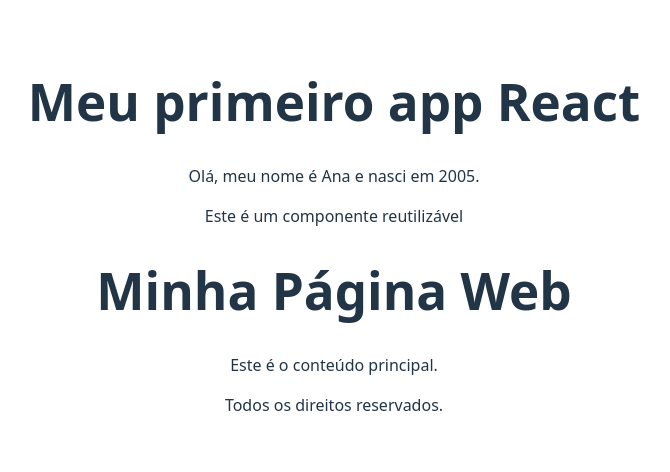
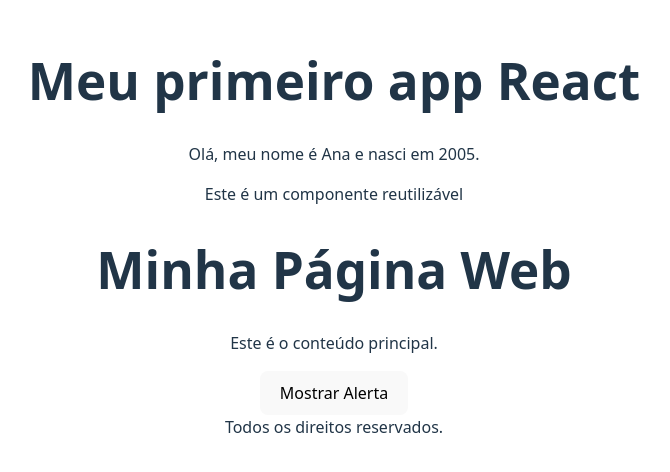
Before and after one commit to ACPedrosa/Desenvolvimento_Mobile, a React (Vite) app in the folder meu-trabalho-mobile/: page / in a window 1280 px wide. Shown: the part 172-644 px from the top of the page, without its empty margins (306-976 px from the left). Built offline with nearby package versions, Linux system fonts and the light colour scheme.

Commit message:
docs(Conteudo.tsx): create button for Ex005

```diff
--- a/meu-trabalho-mobile/src/components/Conteudo.tsx
+++ b/meu-trabalho-mobile/src/components/Conteudo.tsx
@@ -1,7 +1,15 @@
 // src/components/Conteudo.tsx
+import '../App.css';
+
 function Conteudo() {
   return (
-    <p>Este é o conteúdo principal.</p>
+    <div>
+        <p>Este é o conteúdo principal.</p>
+        {/* Botão com função inline no onClick */}
+        <button onClick={() => alert("Você clicou no botão!")}>
+            Mostrar Alerta
+        </button>
+    </div>
   );
 }
 
```
